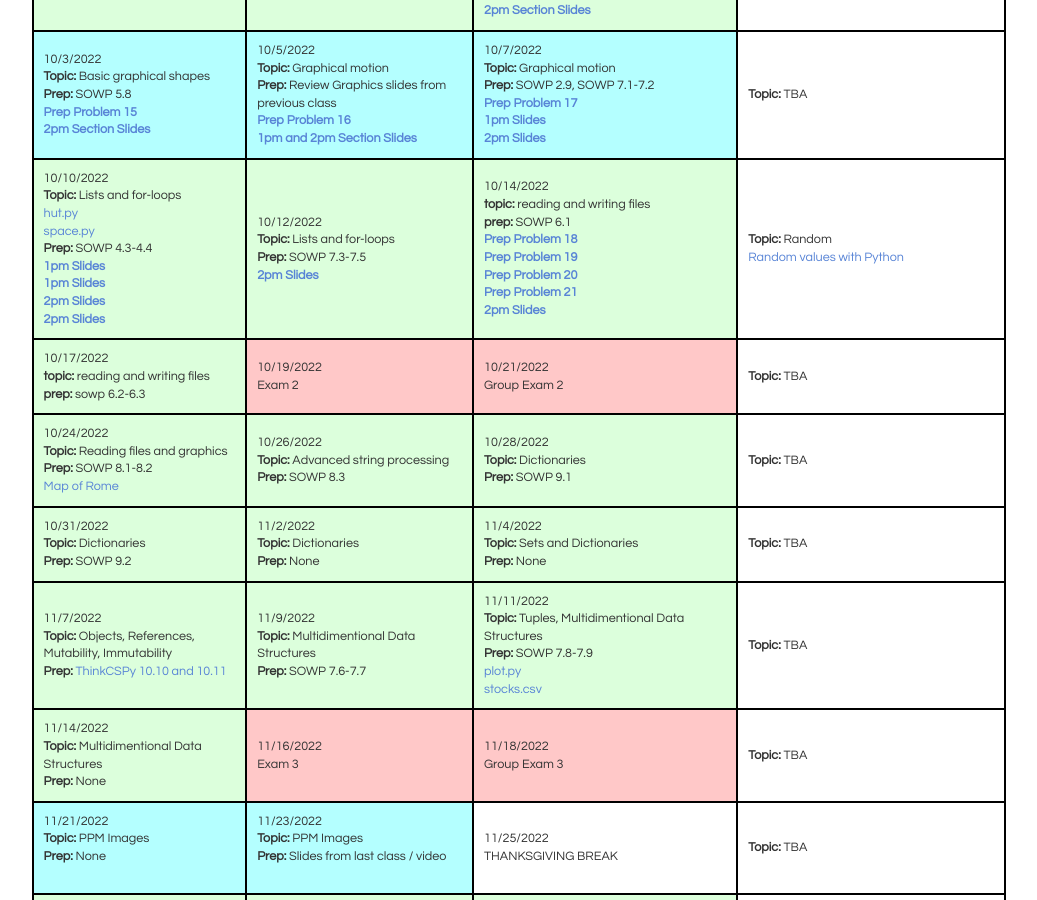
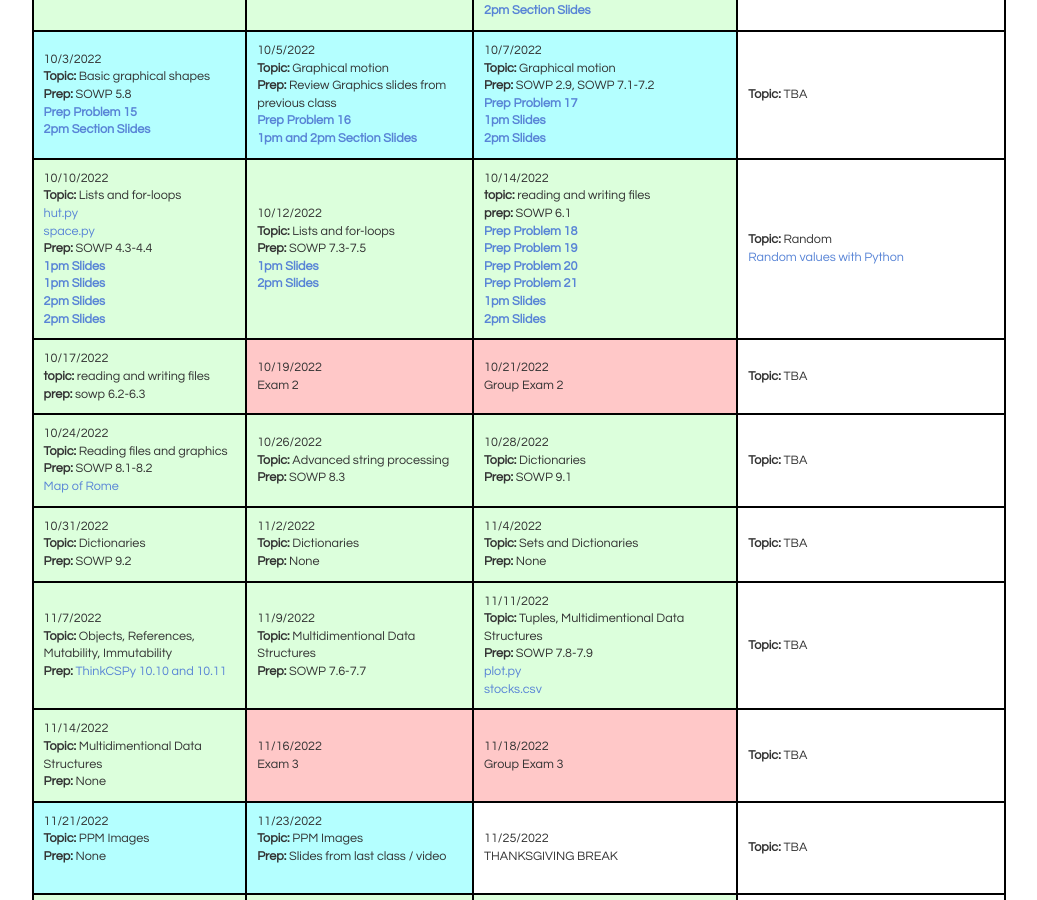
Before and after one commit to bddicken/cs110fall2022website, a Jekyll site: the page built from schedule/index.md, in a window 1280 px wide and 900 px high, scrolled down 1114 px. Shown: the whole window, without its empty margins (121-1158 px from the left). Built offline with Jekyll 4.4.1, drawn with Linux system fonts in a browser that asks for light colours.

Commit message:
Slides link

```diff
--- a/schedule/index.md
+++ b/schedule/index.md
@@ -278,6 +278,7 @@ The <b>Prep</b> for each day indicates the work you need to have completed <b>BE
     10/12/2022 <br/>
     <b>Topic:</b> Lists and for-loops <br/>
     <b>Prep:</b> SOWP 7.3-7.5 <br/>
+    <a href="./slides/22-lists-flash-cards.pdf"><b>1pm Slides</b></a> <br/>
     <a href="./slides/22-lists-flash-cards-AP.pdf"><b>2pm Slides</b></a> <br/>
   </td>
   <td class="topic-general">
@@ -288,6 +289,7 @@ The <b>Prep</b> for each day indicates the work you need to have completed <b>BE
     <a href="../preps/19/"><b>Prep Problem 19</b></a> <br/>
     <a href="../preps/20/"><b>Prep Problem 20</b></a> <br/>
     <a href="../preps/21/"><b>Prep Problem 21</b></a> <br/>
+    <a href="./slides/23-for-loops-and-lists.pdf"><b>1pm Slides</b></a> <br/>
     <a href="./slides/23-for-loops-and-lists-AP-before.pdf"><b>2pm Slides</b></a> <br/>
   </td>
   <td>
```
Also changed, not shown: 2 other files.
